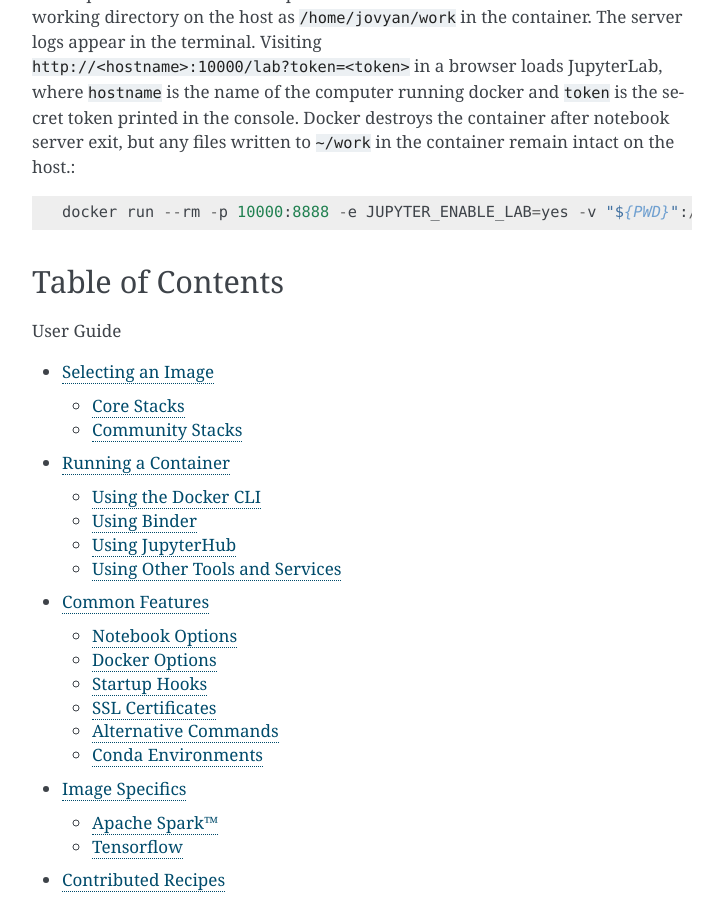
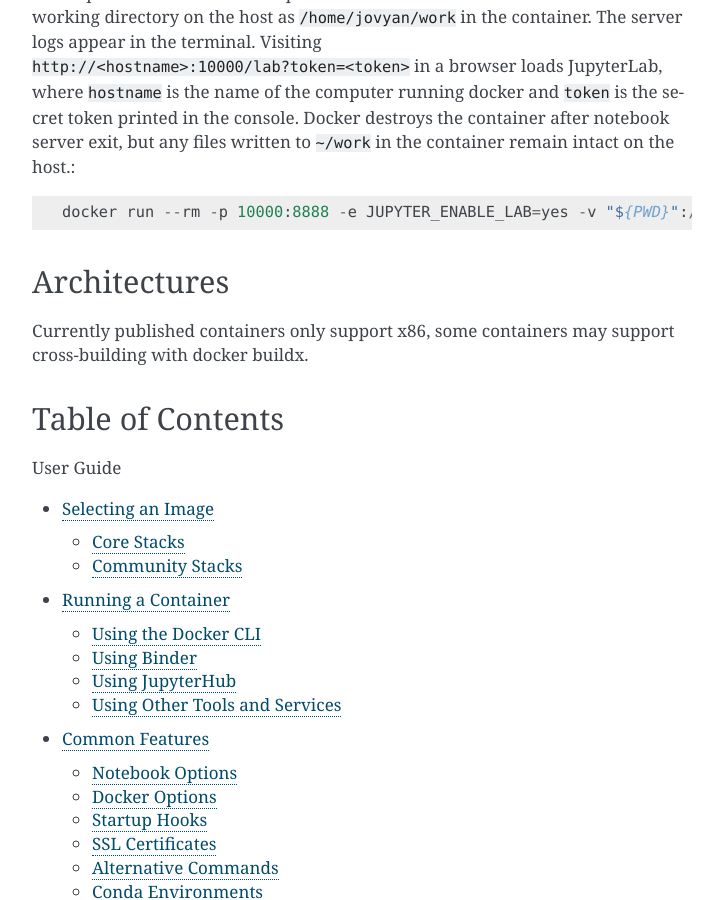
Before and after one commit to jupyter/docker-stacks, a Sphinx documentation site: the page built from docs/index.rst, in a window 1280 px wide and 900 px high, scrolled down 1157 px. Shown: the whole window, without its empty margins (388-1111 px from the left). Built offline with Sphinx 7.4.7, drawn with Linux system fonts in a browser that asks for light colours.

Commit message:
Make the base & minimal notebook containers not amd specific (e.g. support building for arm64) (#1368)
* Dynamically select the right miniforge arch and unpin the ROOT_CONTAINER so that buildx can build arm64 and amd64

cleanup

* Remove the commented out hard set of arch

* Address code review comments from mathbunnyru

* Add setting the owner to respective dockerhbub username

* Revert "Add setting the owner to respective dockerhbub username"

This reverts commit a8d9c468a7d35dbda33ae902cc524db599519d8a.

* Fix up the dockerfile, make the default buildx compatible with the CI and add a comment about how to do cross-platform builds.

* Update the docs

* Refactor the Makefile to support cross-building images incrementally, add ARG OWNER to the Dockerfile's so people can more easily push to their own, add docker buildx & ARM64 support to the CI

* Simplify build-test-all rule

* Match patch version

* Run prettier on docker.yml

* Declare and export seperately per docker lint

* Skip CI changes

* Revert the makefile changes

* Update the Arch comment to match

* back out unrelated changes

```diff
--- a/docs/index.rst
+++ b/docs/index.rst
@@ -44,6 +44,11 @@
 
     docker run --rm -p 10000:8888 -e JUPYTER_ENABLE_LAB=yes -v "${PWD}":/home/jovyan/work jupyter/datascience-notebook:33add21fab64
 
+Architectures
+-----------
+Currently published containers only support x86, some containers may support cross-building with docker buildx.
+
+
 Table of Contents
 -----------------
 
```
Also changed, not shown: README.md (+4 -0 lines), 1 other file.
